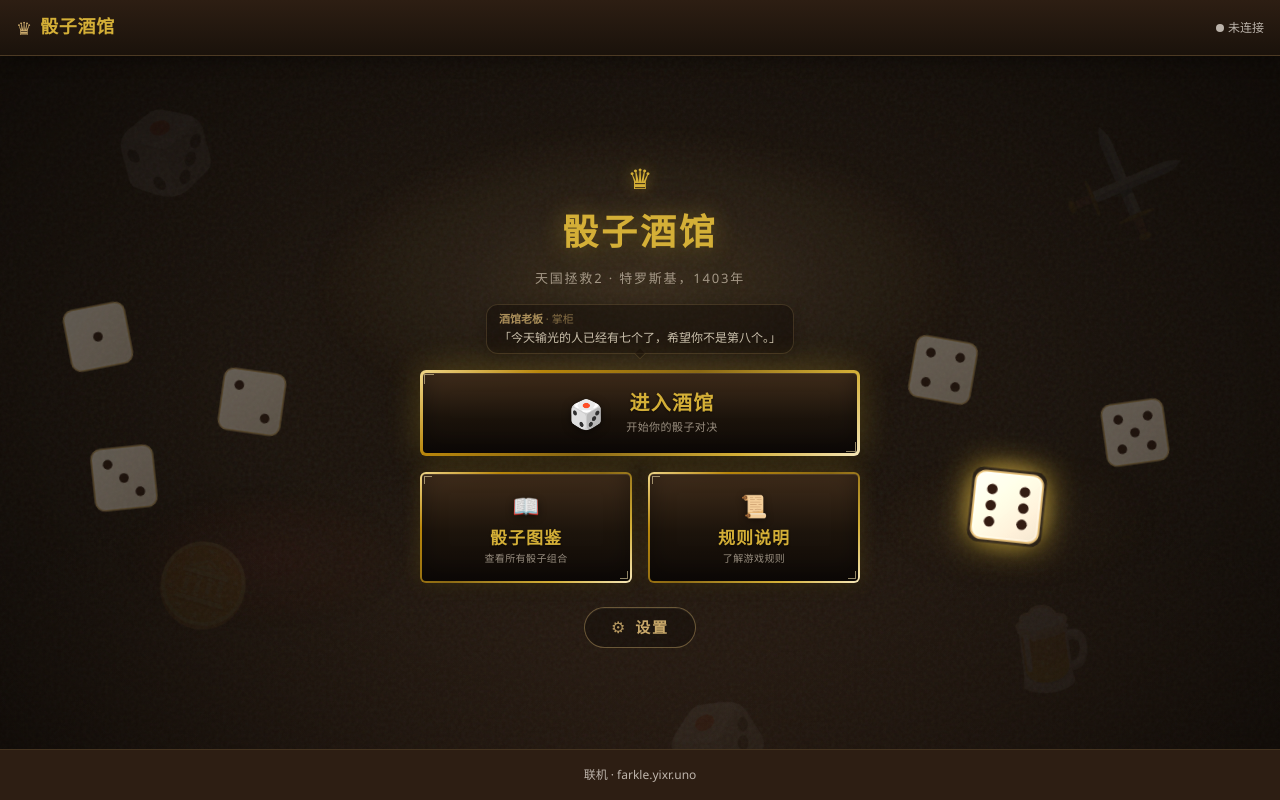
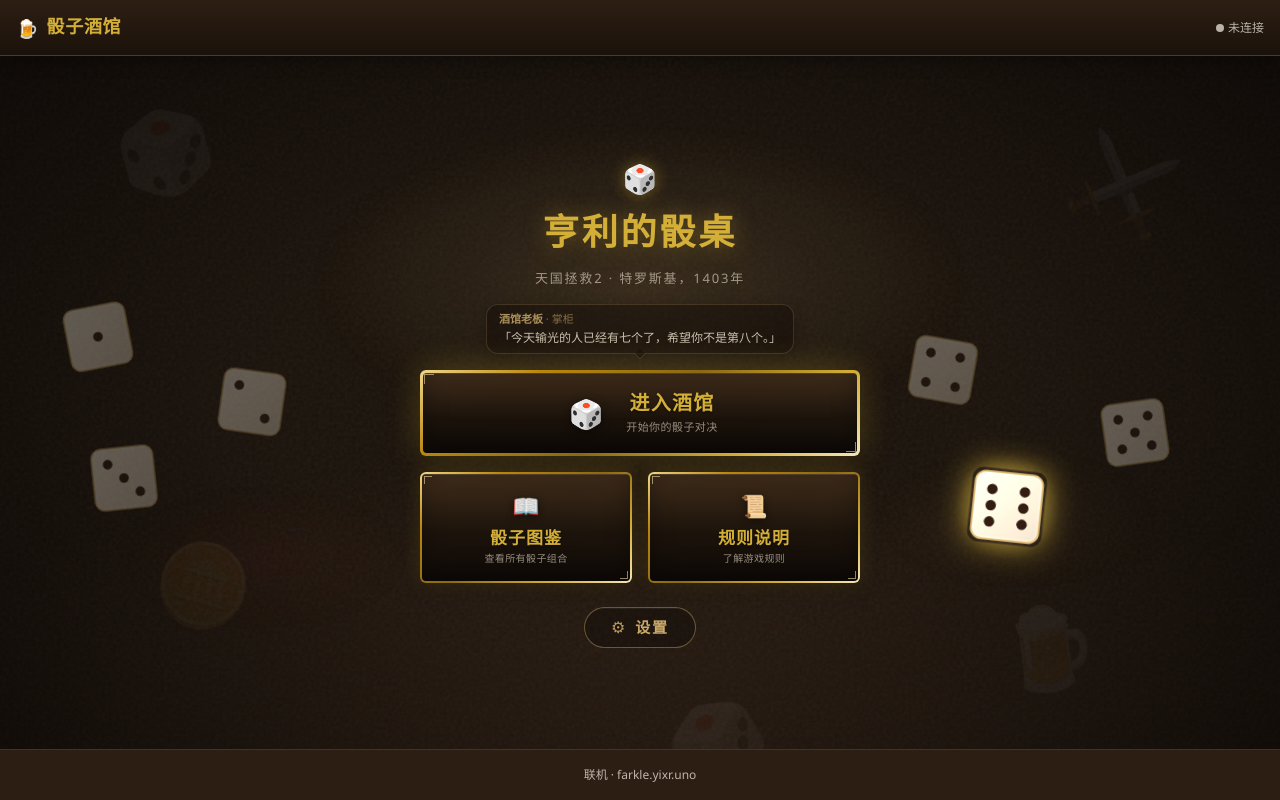
Before and after one commit to yixuan-ovo/ytq_KCD2-Farkle, a Svelte app: page / in a window 1280 px wide. Built offline with nearby package versions, Linux system fonts and the light colour scheme.

Commit message:
修改文字描述

```diff
--- a/index.html
+++ b/index.html
@@ -13,7 +13,7 @@
       href="https://fonts.googleapis.com/css2?family=Cinzel+Decorative:wght@400;700&family=JetBrains+Mono:wght@500;700&family=Noto+Serif+SC:wght@400;600;700&display=swap"
       rel="stylesheet"
     />
-    <title>骰子酒馆 — KCD2 Farkle</title>
+    <title>骰桌 — KCD2 Farkle</title>
   </head>
   <body>
     <div id="app"></div>
--- a/src/components/layout/Header.svelte
+++ b/src/components/layout/Header.svelte
@@ -11,7 +11,7 @@
 
 <header class="header">
   <div class="header__brand">
-    <span class="header__logo" aria-hidden="true">♛</span>
+    <span class="header__logo" aria-hidden="true">🍺</span>
     <span class="header__title">骰子酒馆</span>
   </div>
   <div class="header__meta">
--- a/src/components/lobby/JoinForm.svelte
+++ b/src/components/lobby/JoinForm.svelte
@@ -100,7 +100,7 @@
       aria-selected={tab === 'join'}
       onclick={() => switchTab('join')}
     >
-      {joinOnly ? '加入牌局' : '加入牌局'}
+      {joinOnly ? '加入骰局' : '加入骰局'}
     </button>
     {#if !joinOnly}
       <span class="tavern-card__tab-indicator" class:tavern-card__tab-indicator--join={tab === 'join'}></span>
@@ -161,7 +161,7 @@
         <p>轮流掷骰、计分并保留组合，可继续再掷或计分并跳过。先至 目标分数 者胜。</p>
         <ul>
           <li>1 → 100 分，5 → 50 分</li>
-          <li>三条、顺子（1–6）有额外加分</li>
+          <li>三个及以上相同点数、至少五个顺子有额外加分</li>
           <li>无得分骰即本轮作废，本回合得分清零</li>
           <li>六枚皆可计分时为全部得分，可再掷一轮</li>
         </ul>
--- a/src/components/lobby/MainMenu.svelte
+++ b/src/components/lobby/MainMenu.svelte
@@ -27,8 +27,8 @@
 
 <nav class="main-menu" aria-label="主菜单">
   <div class="main-menu__header">
-    <div class="main-menu__crown" aria-hidden="true">♛</div>
-    <h1 class="main-menu__title">骰子酒馆</h1>
+    <div class="main-menu__crown" aria-hidden="true">🎲</div>
+    <h1 class="main-menu__title">亨利的骰桌</h1>
     <p class="main-menu__subtitle">天国拯救2 · 特罗斯基，1403年</p>
   </div>
 
--- a/src/components/lobby/RulesSheet.svelte
+++ b/src/components/lobby/RulesSheet.svelte
@@ -21,7 +21,7 @@
     </p>
     <ul class="rules-sheet__list">
       <li>1 → 100 分，5 → 50 分</li>
-      <li>三条、顺子有额外加分</li>
+      <li>三个以上相同点数、至少五个顺子有额外加分</li>
       <li>无得分骰即本轮作废，本回合得分清零</li>
       <li>六枚皆可计分时为全部得分，可再掷一轮</li>
     </ul>
```
